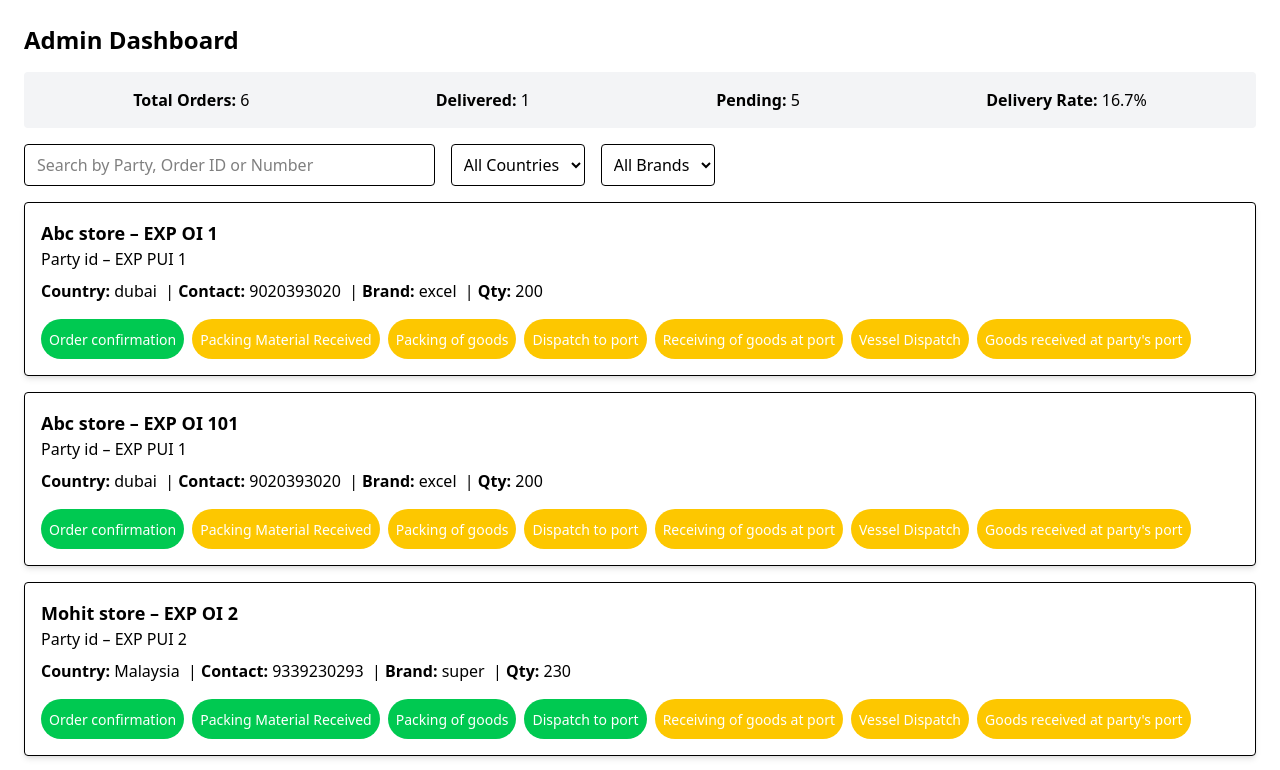
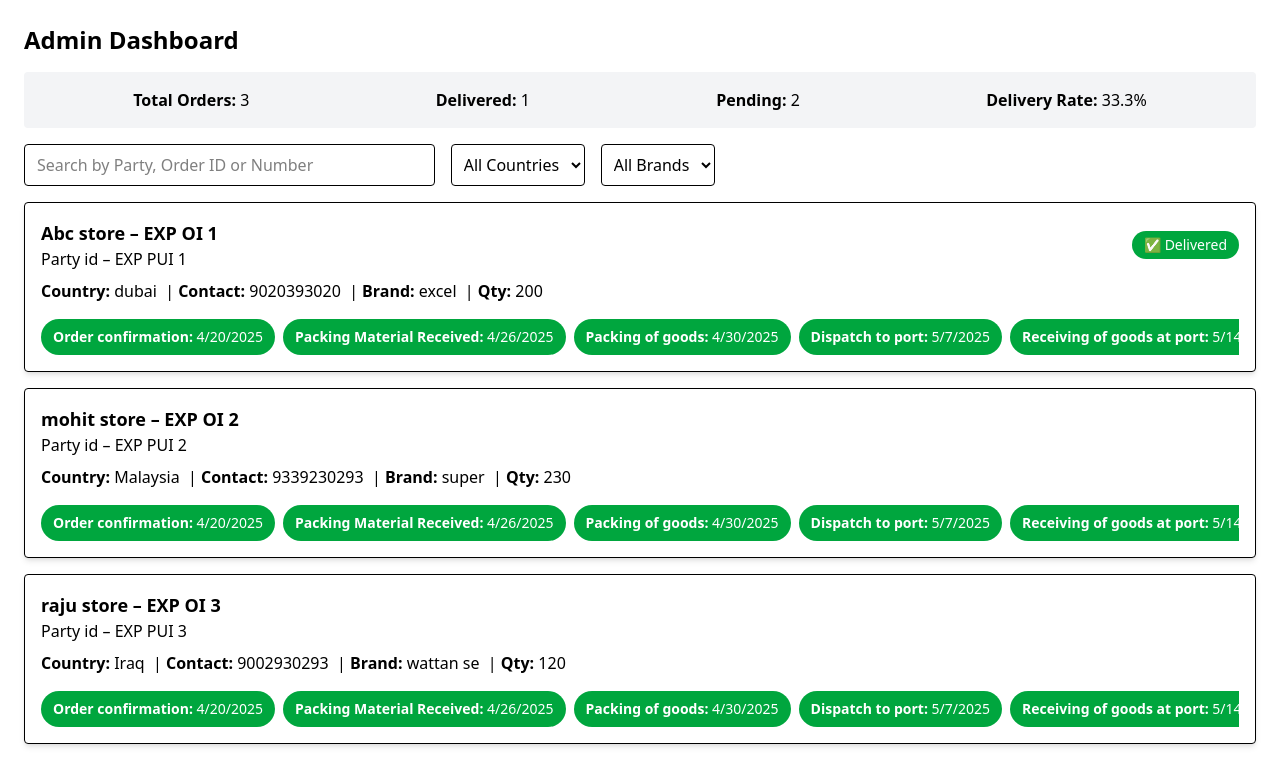
Before and after one commit to AmesiaRice/Navin_sir_dashboards, a Next.js app: page /pages/admin in a window 1280 px wide. Shown: the top 770 px of the page. Built offline with nearby package versions, Linux system fonts and the light colour scheme.

Commit message:
tab done

```diff
--- a/src/app/components/DashboardMetrics.jsx
+++ b/src/app/components/DashboardMetrics.jsx
@@ -3,10 +3,10 @@ import React from 'react';
 export default function DashboardMetrics({ orders }) {
   const total = orders.length;
   const delivered = orders.filter(order =>
-    (order["Status (Goods received at party's port)"] || '').toLowerCase() === 'done'
+    order.Steps?.[order.Steps.length - 1]?.Status?.toLowerCase() === 'done'
   ).length;
   const pending = total - delivered;
-  const deliveryRate = ((delivered / total) * 100).toFixed(1);
+  const deliveryRate = total > 0 ? ((delivered / total) * 100).toFixed(1) : 0;
 
   return (
     <div className="flex justify-around p-4 bg-gray-100 rounded mb-4">
--- a/src/app/components/OrderCard.jsx
+++ b/src/app/components/OrderCard.jsx
@@ -3,30 +3,17 @@ import React from 'react';
 import ProgressBar from './ProgressBar';
 
 export default function OrderCard({ order }) {
-  const steps = [
-    "Order confirmation",
-    "Packing Material Received",
-    "Packing of goods",
-    "Dispatch to port",
-    "Receiving of goods at port",
-    "Vessel Dispatch",
-    "Goods received at party's port"
-  ];
-
-  // ✅ Check if all steps are marked as "Done"
-  const isDelivered = steps.every(
-    step => (order[`Status (${step})`] || '').toLowerCase() === 'done'
-  );
+  const isDelivered = order.Steps?.every(step => step.Status?.toLowerCase() === 'done');
 
   return (
     <div className="border p-4 mb-4 rounded shadow-md">
       <div className="flex justify-between items-center mb-2">
-       <div>
-       <h2 className="text-lg font-semibold">
-          {order["Party Name"]} – {order["Order ID"]}
-        </h2>
-        <h2>Party id – {order["Party unqiue ID"]}</h2>
-       </div>
+        <div>
+          <h2 className="text-lg font-semibold">
+            {order.PartyName} – {order.OrderID}
+          </h2>
+          <h2>Party id – {order.PartyUniqueID}</h2>
+        </div>
         {isDelivered && (
           <span className="bg-green-600 text-white px-3 py-1 text-sm rounded-full">
             ✅ Delivered
@@ -36,13 +23,12 @@ export default function OrderCard({ order }) {
 
       <p>
         <strong>Country:</strong> {order.Country} &nbsp;|&nbsp;
-        <strong>Contact:</strong> {order["Contact No"]} &nbsp;|&nbsp;
-        <strong>Brand:</strong> {order["Brand Name"]} &nbsp;|&nbsp;
+        <strong>Contact:</strong> {order.ContactNo} &nbsp;|&nbsp;
+        <strong>Brand:</strong> {order.BrandName} &nbsp;|&nbsp;
         <strong>Qty:</strong> {order.Quantity}
       </p>
 
-      {/* 🚚 Progress Tracker */}
-      <ProgressBar steps={steps} order={order} />
+      <ProgressBar steps={order.Steps} />
     </div>
   );
 }
--- a/src/app/components/ProgressBar.jsx
+++ b/src/app/components/ProgressBar.jsx
@@ -1,15 +1,25 @@
 'use client'
 import React from 'react';
 
-export default function ProgressBar({ steps, order }) {
+export default function ProgressBar({ steps }) {
   return (
-    <div className="flex mt-4 gap-2">
+    <div className="flex text-sm overflow-x-auto gap-2 mt-4">
       {steps.map((step, i) => {
-        const status = order[`Status (${step})`] || 'Pending';
-        const isComplete = status.toLowerCase() === 'done';
+        const status = step.Status?.toLowerCase();
+        const isDone = status === 'done';
+        const isPending = status === 'pending';
+
+        // Show Actual if exists, else Planned
+        const dateToShow = step.Actual || step.Planned || '';
+        const displayDate = dateToShow ? new Date(dateToShow).toLocaleDateString() : '—';
+
         return (
-          <div key={i} className={`p-2 rounded-full ${isComplete ? 'bg-green-500' : 'bg-yellow-400'}`}>
-            <span className="text-white text-sm">{step.split('  ')[0]}</span>
+          <div
+            key={i}
+            className={`px-3 py-2 rounded-full text-white whitespace-nowrap
+              ${isDone ? 'bg-green-600' : isPending ? 'bg-yellow-500' : 'bg-gray-400'}`}
+          >
+            <strong>{step.Step}:</strong> {displayDate}
           </div>
         );
       })}
--- a/src/app/mock.js
+++ b/src/app/mock.js
@@ -1,106 +1,187 @@
 const mockOrders = [
   {
-      "Timestamp": "11/04/2025 11:14:23",
-      "Party unqiue ID": "EXP PUI 1",
-      "Order ID": "EXP OI 1",
-      "Party Name": "Abc store",
-      "Contact No": "9020393020",
+    "Timestamp": "2025-04-11T05:44:23.000Z",
+    "PartyUniqueID": "EXP PUI 1",
+    "OrderID": "EXP OI 1",
+    "PartyName": "Abc store",
+    "ContactNo": 9020393020,
     "Country": "dubai",
-      "Brand Name": "excel",
+    "BrandName": "excel",
     "Quantity": 200,
-      "Status (Order confirmation)": "Done",
-      "Status (Packing Material Received)": "Pending",
-      "Status (Packing of goods)": "Pending",
-      "Status (Dispatch to port)": "",
-      "Status (Receiving of goods at port)": "",
-      "Status (Vessel Dispatch)": "",
-      "Status (Goods received at party's port)": "",
+    "Steps": [
+      {
+        "Step": "Order confirmation",
+        "Planned": "2025-04-19T18:30:00.000Z",
+        "Actual": "2025-04-20T18:30:00.000Z",
+        "Status": "done",
+        "TimeDelay": "1 day"
       },
       {
-      "Timestamp": "11/04/2025 11:14:23",
-      "Party unqiue ID": "EXP PUI 1",
-      "Order ID": "EXP OI 101",
-      "Party Name": "Abc store",
-      "Contact No": "9020393020",
-      "Country": "dubai",
-      "Brand Name": "excel",
-      "Quantity": 200,
-      "Status (Order confirmation)": "Done",
-      "Status (Packing Material Received)": "",
-      "Status (Packing of goods)": "",
-      "Status (Dispatch to port)": "",
-      "Status (Receiving of goods at port)": "",
-      "Status (Vessel Dispatch)": "",
-      "Status (Goods received at party's port)": "",
+        "Step": "Packing Material Received",
+        "Planned": "2025-04-26T18:30:00.000Z",
+        "Actual": "2025-04-26T18:30:00.000Z",
+        "Status": "done",
+        "TimeDelay": "0 day"
       },
       {
-      "Timestamp": "12/04/2025 02:12:23",
-      "Party unqiue ID": "EXP PUI 2",
-      "Order ID": "EXP OI 2",
-      "Party Name": "Mohit store",
-      "Contact No": "9339230293",
-      "Country": "Malaysia",
-      "Brand Name": "super",
-      "Quantity": 230,
-      "Status (Order confirmation)": "Done",
-      "Status (Packing Material Received)": "Done",
-      "Status (Packing of goods)": "Done",
-      "Status (Dispatch to port)": "Done",
-      "Status (Receiving of goods at port)": "Pending",
-      "Status (Vessel Dispatch)": "",
-      "Status (Goods received at party's port)": "",
+        "Step": "Packing of goods",
+        "Planned": "2025-04-30T18:30:00.000Z",
+        "Actual": "2025-04-30T18:30:00.000Z",
+        "Status": "done",
+        "TimeDelay": "0 days"
       },
       {
-      "Timestamp": "11/04/2025 13:00:23",
-      "Party unqiue ID": "EXP PUI 3",
-      "Order ID": "EXP OI 3",
-      "Party Name": "Raju store",
-      "Contact No": "9002930293",
-      "Country": "Iraq",
-      "Brand Name": "wattan se",
-      "Quantity": 120,
-      "Status (Order confirmation)": "Done",
-      "Status (Packing Material Received)": "pending",
-      "Status (Packing of goods)": "",
-      "Status (Dispatch to port)": "",
-      "Status (Receiving of goods at port)": "",
-      "Status (Vessel Dispatch)": "",
-      "Status (Goods received at party's port)": "",
+        "Step": "Dispatch to port",
+        "Planned": "2025-05-07T18:30:00.000Z",
+        "Actual": "2025-05-07T18:30:00.000Z",
+        "Status": "done",
+        "TimeDelay": "0 days"
       },
       {
-      "Timestamp": "11/04/2025 13:00:23",
-      "Party unqiue ID": "EXP PUI 4",
-      "Order ID": "EXP OI 4",
-      "Party Name": "Rahul store",
-      "Contact No": "9002930293",
-      "Country": "Iraq",
-      "Brand Name": "wattan se",
-      "Quantity": 120,
-      "Status (Order confirmation)": "Done",
-      "Status (Packing Material Received)": "Done",
-      "Status (Packing of goods)": "Done",
-      "Status (Dispatch to port)": "pending",
-      "Status (Receiving of goods at port)": "",
-      "Status (Vessel Dispatch)": "",
-      "Status (Goods received at party's port)": "",
+        "Step": "Receiving of goods at port",
+        "Planned": "2025-05-14T18:30:00.000Z",
+        "Actual": "2025-05-14T18:30:00.000Z",
+        "Status": "done",
+        "TimeDelay": "0 days"
       },
       {
-      "Timestamp": "11/04/2025 13:00:23",
-      "Party unqiue ID": "EXP PUI 5",
-      "Order ID": "EXP OI 5",
-      "Party Name": "Shivam store",
-      "Contact No": "9002930293",
+        "Step": "Vessel Dispatch",
+        "Planned": "2025-05-21T18:30:00.000Z",
+        "Actual": "2025-05-21T18:30:00.000Z",
+        "Status": "done",
+        "TimeDelay": "0 days"
+      },
+      {
+        "Step": "Goods received at party's port",
+        "Planned": "2025-05-28T18:30:00.000Z",
+        "Actual": "2025-05-28T18:30:00.000Z",
+        "Status": "done",
+        "TimeDelay": "0 days"
+      }
+    ]
+  },
+  {
+    "Timestamp": "2025-04-11T20:42:23.000Z",
+    "PartyUniqueID": "EXP PUI 2",
+    "OrderID": "EXP OI 2",
+    "PartyName": "mohit store",
+    "ContactNo": 9339230293,
+    "Country": "Malaysia",
+    "BrandName": "super",
+    "Quantity": 230,
+    "Steps": [
+      {
+        "Step": "Order confirmation",
+        "Planned": "2025-04-19T18:30:00.000Z",
+        "Actual": "2025-04-20T18:30:00.000Z",
+        "Status": "done",
+        "TimeDelay": "1 day"
+      },
+      {
+        "Step": "Packing Material Received",
+        "Planned": "2025-04-26T18:30:00.000Z",
+        "Actual": "2025-04-26T18:30:00.000Z",
+        "Status": "done",
+        "TimeDelay": "0 day"
+      },
+      {
+        "Step": "Packing of goods",
+        "Planned": "2025-04-30T18:30:00.000Z",
+        "Actual": "2025-04-30T18:30:00.000Z",
+        "Status": "done",
+        "TimeDelay": "0 days"
+      },
+      {
+        "Step": "Dispatch to port",
+        "Planned": "2025-05-07T18:30:00.000Z",
+        "Actual": "2025-05-07T18:30:00.000Z",
+        "Status": "done",
+        "TimeDelay": "0 days"
+      },
+      {
+        "Step": "Receiving of goods at port",
+        "Planned": "2025-05-14T18:30:00.000Z",
+        "Actual": "2025-05-14T18:30:00.000Z",
+        "Status": "done",
+        "TimeDelay": "0 days"
+      },
+      {
+        "Step": "Vessel Dispatch",
+        "Planned": "2025-05-21T18:30:00.000Z",
+        "Actual": "2025-05-21T18:30:00.000Z",
+        "Status": "pending",
+        "TimeDelay": ""
+      },
+      {
+        "Step": "Goods received at party's port",
+        "Planned": "2025-05-28T18:30:00.000Z",
+        "Actual": "",
+        "Status": "pending",
+        "TimeDelay": ""
+      }
+    ]
+  },
+  {
+    "Timestamp": "2025-04-11T07:30:23.278Z",
+    "PartyUniqueID": "EXP PUI 3",
+    "OrderID": "EXP OI 3",
+    "PartyName": "raju store",
+    "ContactNo": 9002930293,
     "Country": "Iraq",
-      "Brand Name": "wattan se",
+    "BrandName": "wattan se",
     "Quantity": 120,
-      "Status (Order confirmation)": "Done",
-      "Status (Packing Material Received)": "Done",
-      "Status (Packing of goods)": "Done",
-      "Status (Dispatch to port)": "Done",
-      "Status (Receiving of goods at port)": "Done",
-      "Status (Vessel Dispatch)": "Done",
-      "Status (Goods received at party's port)": "Done",
+    "Steps": [
+      {
+        "Step": "Order confirmation",
+        "Planned": "2025-04-19T18:30:00.000Z",
+        "Actual": "2025-04-20T18:30:00.000Z",
+        "Status": "done",
+        "TimeDelay": "1 day"
       },
+      {
+        "Step": "Packing Material Received",
+        "Planned": "2025-04-26T18:30:00.000Z",
+        "Actual": "2025-04-26T18:30:00.000Z",
+        "Status": "done",
+        "TimeDelay": "0 day"
+      },
+      {
+        "Step": "Packing of goods",
+        "Planned": "2025-04-30T18:30:00.000Z",
+        "Actual": "2025-04-30T18:30:00.000Z",
+        "Status": "done",
+        "TimeDelay": "0 days"
+      },
+      {
+        "Step": "Dispatch to port",
+        "Planned": "2025-05-07T18:30:00.000Z",
+        "Actual": "2025-05-07T18:30:00.000Z",
+        "Status": "done",
+        "TimeDelay": "0 days"
+      },
+      {
+        "Step": "Receiving of goods at port",
+        "Planned": "2025-05-14T18:30:00.000Z",
+        "Actual": "2025-05-14T18:30:00.000Z",
+        "Status": "done",
+        "TimeDelay": "0 days"
+      },
+      {
+        "Step": "Vessel Dispatch",
+        "Planned": "2025-05-21T18:30:00.000Z",
+        "Actual": "2025-05-21T18:30:00.000Z",
+        "Status": "done",
+        "TimeDelay": "0 days"
+      },
+      {
+        "Step": "Goods received at party's port",
+        "Planned": "2025-05-28T18:30:00.000Z",
+        "Actual": "",
+        "Status": "pending",
+        "TimeDelay": ""
+      }
+    ]
+  }
 ];
 
   export default mockOrders;
--- a/src/app/pages/admin/page.js
+++ b/src/app/pages/admin/page.js
@@ -21,13 +21,13 @@ export default function AdminDashboard() {
 
   const filtered = orders.filter(order => {
     const matchCountry = filters.country ? order.Country.toLowerCase() === filters.country.toLowerCase() : true;
-    const matchBrand = filters.brand ? order["Brand Name"].toLowerCase() === filters.brand.toLowerCase() : true;
+    const matchBrand = filters.brand ? order.BrandName.toLowerCase() === filters.brand.toLowerCase() : true;
 
     const searchText = filters.search.toLowerCase();
     const matchSearch = searchText === '' || (
-      (order["Party Name"] || '').toLowerCase().includes(searchText) ||
-      (order["Order ID"] || '').toLowerCase().includes(searchText) ||
-      (order["Contact No"] || '').toString().includes(searchText)
+      (order.PartyName || '').toLowerCase().includes(searchText) ||
+      (order.OrderID || '').toLowerCase().includes(searchText) ||
+      (order.ContactNo || '').toString().includes(searchText)
     );
 
     return matchCountry && matchBrand && matchSearch;
@@ -40,7 +40,7 @@ export default function AdminDashboard() {
       <FilterBar filters={filters} setFilters={setFilters} />
       {filtered.length > 0 ? (
         filtered.map(order => (
-          <OrderCard key={order['Order ID']} order={order} />
+          <OrderCard key={order.OrderID} order={order} />
         ))
       ) : (
         <p>No matching orders found.</p>
--- a/src/app/pages/complete/page.js
+++ b/src/app/pages/complete/page.js
@@ -5,39 +5,30 @@ import OrderCard from '../../components/OrderCard';
 import Navbar from '../../components/Navbar';
 
 export default function Complete() {
-  const [allOrders, setAllOrders] = useState([]);
-  const [completeOrder,setCompleteOrder]= useState([]);
+  const [completeOrder, setCompleteOrder] = useState([]);
 
-  useEffect(()=>{
-    const steps = [
-      "Order confirmation",
-      "Packing Material Received",
-      "Packing of goods",
-      "Dispatch to port",
-      "Receiving of goods at port",
-      "Vessel Dispatch",
-      "Goods received at party's port"
-    ];
+  useEffect(() => {
+    const complete = mockOrders.filter(order => {
+      const isDelivered = order.Steps?.every(
+        step => step.Status?.toLowerCase() === 'done'
+      );
+      return isDelivered; // Only take orders that are fully delivered
+    });
 
-    const complete = mockOrders.filter(order=>{
-      const isDelivered = steps.every(
-        step=> order[`Status (${step})` || ''].toLowerCase()==="done"
-      )
-      return isDelivered;
-    })
-    setCompleteOrder(complete)
-  },[])
+    setCompleteOrder(complete);
+  }, []);
 
   return (
     <div className="p-6">
-        <Navbar/>
-      {/* ✅ Display All Matching Orders */}
-      {completeOrder.length > 0 && (
+      <Navbar />
+      {completeOrder.length > 0 ? (
         <div>
           {completeOrder.map(order => (
-            <OrderCard key={order["Order ID"]} order={order} />
+            <OrderCard key={order.OrderID} order={order} />
           ))}
         </div>
+      ) : (
+        <p>No completed orders found.</p>
       )}
     </div>
   );
--- a/src/app/pages/pending/page.js
+++ b/src/app/pages/pending/page.js
@@ -8,20 +8,9 @@ export default function Pending() {
   const [pendingOrder, setPendingOrders] = useState([]);
 
   useEffect(() => {
-    // Filter only the orders which are NOT delivered
-    const steps = [
-      "Order confirmation",
-      "Packing Material Received",
-      "Packing of goods",
-      "Dispatch to port",
-      "Receiving of goods at port",
-      "Vessel Dispatch",
-      "Goods received at party's port"
-    ];
-
     const pending = mockOrders.filter(order => {
-      const isDelivered = steps.every(
-        step => (order[`Status (${step})`] || '').toLowerCase() === 'done'
+      const isDelivered = order.Steps?.every(
+        step => step.Status?.toLowerCase() === 'done'
       );
       return !isDelivered; // Only take orders that are NOT delivered
     });
@@ -31,21 +20,17 @@ export default function Pending() {
 
   return (
     <div className="p-6">
-        <Navbar/>
-      {/* ✅ Display All Matching Orders */}
-      {pendingOrder.length > 0 && (
-        <div>
-           {pendingOrder.length > 0 ? (
+      <Navbar />
+
+      {pendingOrder.length > 0 ? (
         <div>
           {pendingOrder.map(order => (
-            <OrderCard key={order["Order ID"]} order={order} />
+            <OrderCard key={order.OrderID} order={order} />
           ))}
         </div>
       ) : (
         <p>No pending orders found.</p>
       )}
-        </div>
-      )}
     </div>
   );
 }
```
Also changed, not shown: package.json (+5 -4 lines), src/app/components/ClientDashboard.jsx (+7 -8 lines), 1 other file (tests, documents, lock files or other folders). Lines whose indentation alone changed are shown as unchanged.
